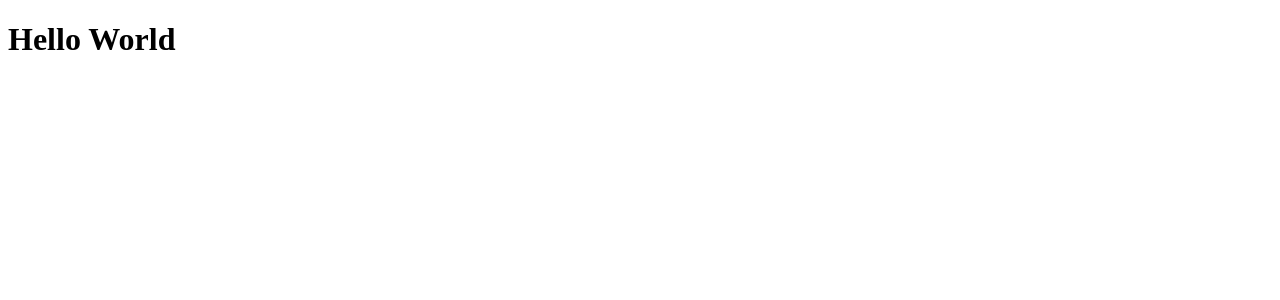
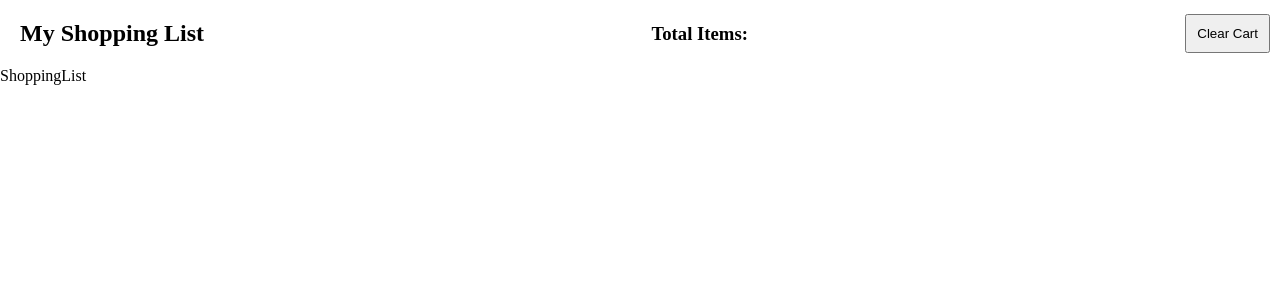
Before and after one commit to clayton-knapp/shopping-list-reducer-context, a React app: page / in a window 1280 px wide. Shown: the top 300 px of the page. Built offline with nearby package versions, Linux system fonts and the light colour scheme.

Commit message:
added Header component and Shopping List view

```diff
--- /dev/null
+++ b/src/App.css
@@ -0,0 +1,17 @@
+*{
+  margin: 0;
+  padding: 0;
+  box-sizing: border-box;
+}
+
+.header {
+  display: flex;
+  flex-direction: row;
+  align-items: center;
+  justify-content: space-between;
+  padding: 10px;
+}
+
+.header * {
+  padding: 10px;
+}
--- a/src/App.jsx
+++ b/src/App.jsx
@@ -1,3 +1,12 @@
+import Header from './components/Header';
+import ShoppingList from './views/ShoppingList';
+import './App.css';
+
 export default function App() {
-  return <h1>Hello World</h1>;
+  return (
+    <>
+      <Header />
+      <ShoppingList />
+    </>
+  );
 }
--- /dev/null
+++ b/src/components/Header.jsx
@@ -0,0 +1,14 @@
+import React from 'react';
+import styles from '../App.css';
+
+export default function Header() {
+  return (
+    <header className={styles['header']}>
+      <h2>My Shopping List</h2>
+      <h3>Total Items: </h3>
+      <button
+
+      >Clear Cart</button>
+    </header>
+  )
+}
--- /dev/null
+++ b/src/views/ShoppingList.jsx
@@ -0,0 +1,8 @@
+import React from 'react';
+import styles from '../App.css';
+
+export default function ShoppingList() {
+  return (
+    <div>ShoppingList</div>
+  )
+}
```
